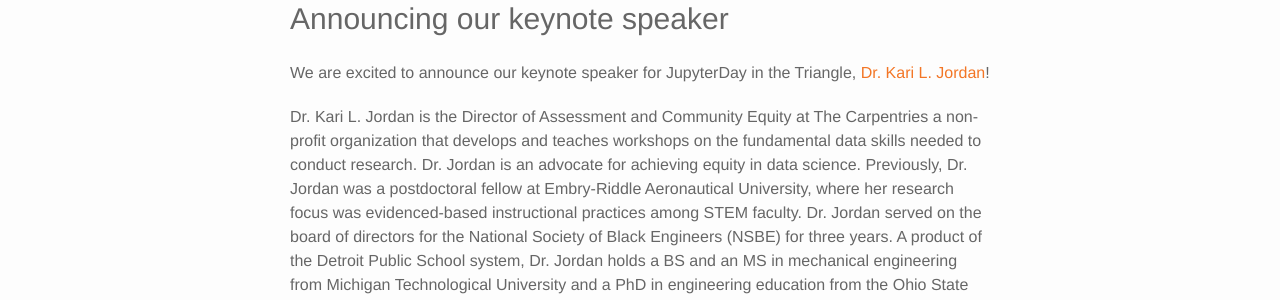
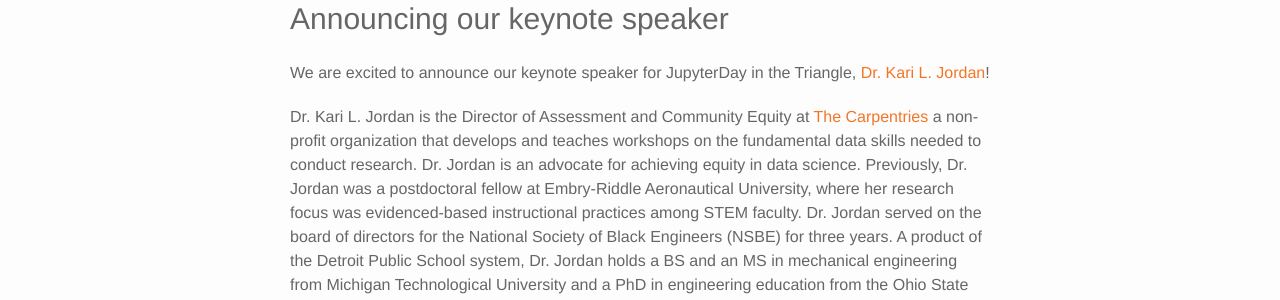
Before and after one commit to bogoli/-folio, a Jekyll site: the page built from _posts/2018-10-06-keynote-speaker-and-proposal-ideas.md, in a window 1280 px wide and 1290 px high. Shown: the part 325-625 px from the top of the window. Built offline with Jekyll 4.4.1, drawn with Linux system fonts in a browser that asks for light colours; nearby versions of some CDN libraries; part of the change alters nothing that is shown; some of the changed text lies outside the part shown.

Commit message:
Add link to Carpentries site

```diff
--- a/_posts/2018-10-06-keynote-speaker-and-proposal-ideas.md
+++ b/_posts/2018-10-06-keynote-speaker-and-proposal-ideas.md
@@ -9,7 +9,7 @@ description: We are excited to announce our keynote speaker, Dr. Kari L. Jordan,
 
 We are excited to announce our keynote speaker for JupyterDay in the Triangle, [Dr. Kari L. Jordan](https://twitter.com/DrKariLJordan)!
 
-Dr. Kari L. Jordan is the Director of Assessment and Community Equity at The Carpentries a non-profit organization that
+Dr. Kari L. Jordan is the Director of Assessment and Community Equity at [The Carpentries](https://carpentries.org/) a non-profit organization that
 develops and teaches workshops on the fundamental data skills needed to conduct research. Dr. Jordan is an
 advocate for achieving equity in data science. Previously, Dr. Jordan was a postdoctoral fellow at Embry-Riddle
 Aeronautical University, where her research focus was evidenced-based instructional practices among STEM faculty.
```
